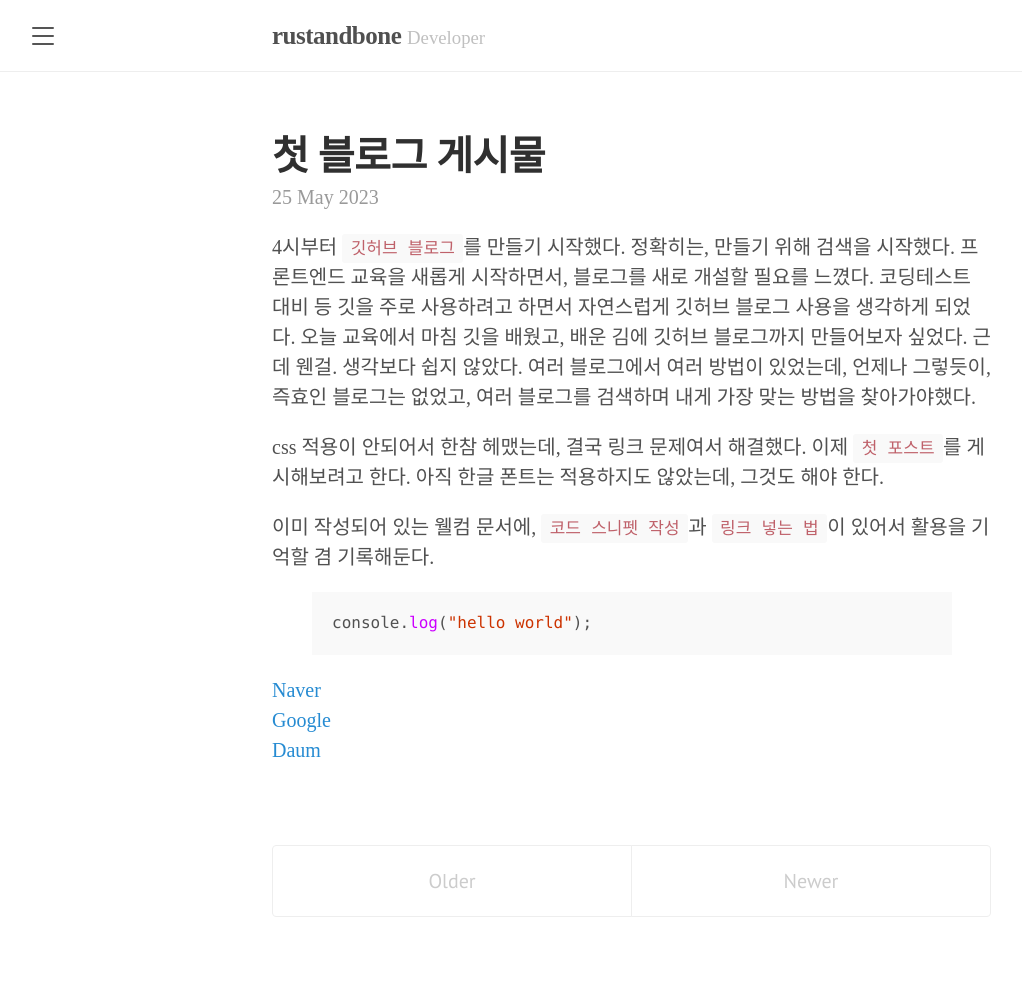
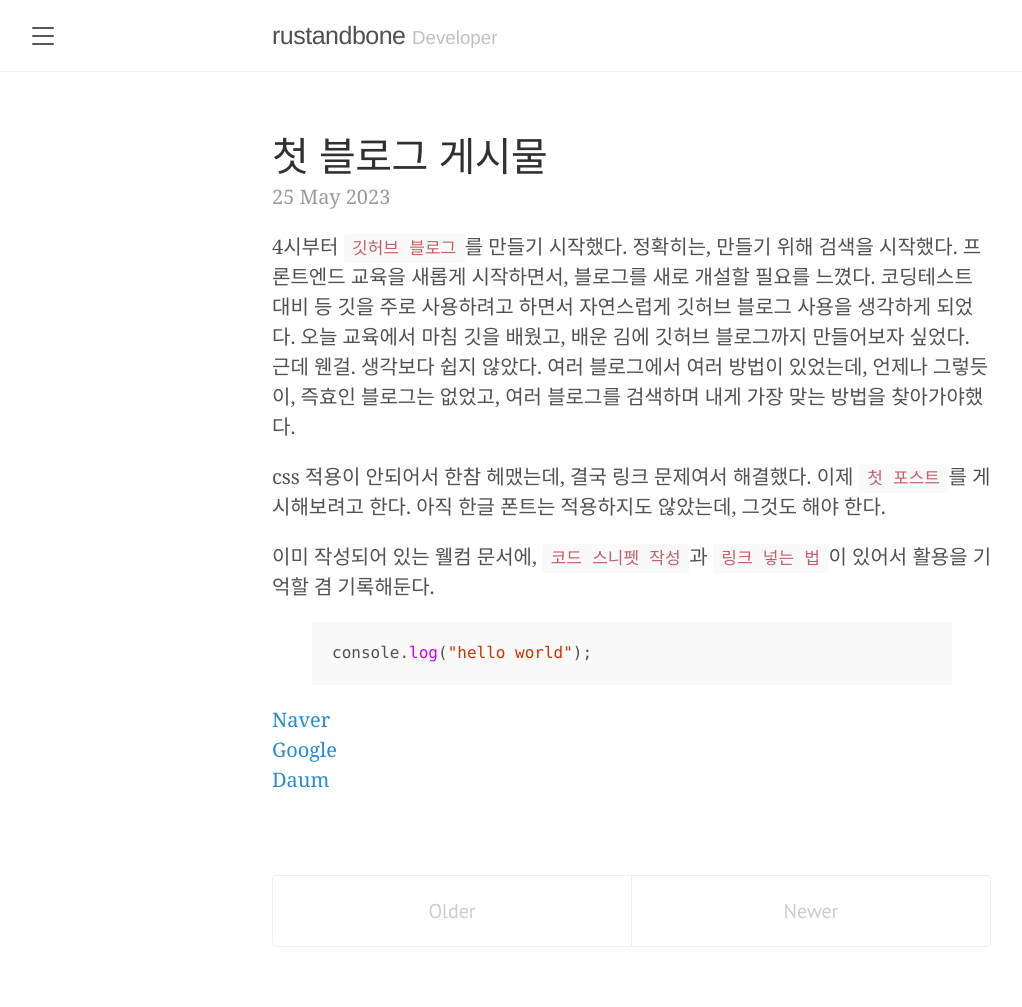
Before and after one commit to rustandbone/dev_blog, a Jekyll site: the page built from index.html, in a window 1280 px wide. Shown: the whole page, without its empty margins (8-1030 px from the left). Built offline with Jekyll 4.4.1, drawn with Linux system fonts in a browser that asks for light colours; the list of posts is cut into pages by our own code; before the commit the page ends 977 px from its top, so only the background shows below that.

Commit message:
font fix3

```diff
--- a/public/css/lanyon.css
+++ b/public/css/lanyon.css
@@ -41,7 +41,7 @@ body {
 }
 
 html {
-  /* font-family: "PT Serif", Georgia, "Times New Roman", serif; */
+  font-family: "NotoSansKR", "PT", Georgia, "Times New Roman", serif;
 }
 
 @font-face {
@@ -52,15 +52,15 @@ html {
 }
 
 @font-face {
-  font-family: "PT Serif", Georgia, "Times New Roman", serif;
+  font-family: "PT";
   src: local("PT Serif"), local(Georgia);
   unicode-range: U+0041-005A, U+0061-007A;
   font-style: normal;
 }
 
 h1, h2, h3, h4, h5, h6 {
-  /* font-family: "PT Sans", Helvetica, Arial, sans-serif;
-  font-weight: 400; */
+  font-family: "PT", "NotoSansKR", Helvetica, Arial, sans-serif;
+  font-weight: 400;
   color: #313131;
   letter-spacing: -.025rem;
 }
```
